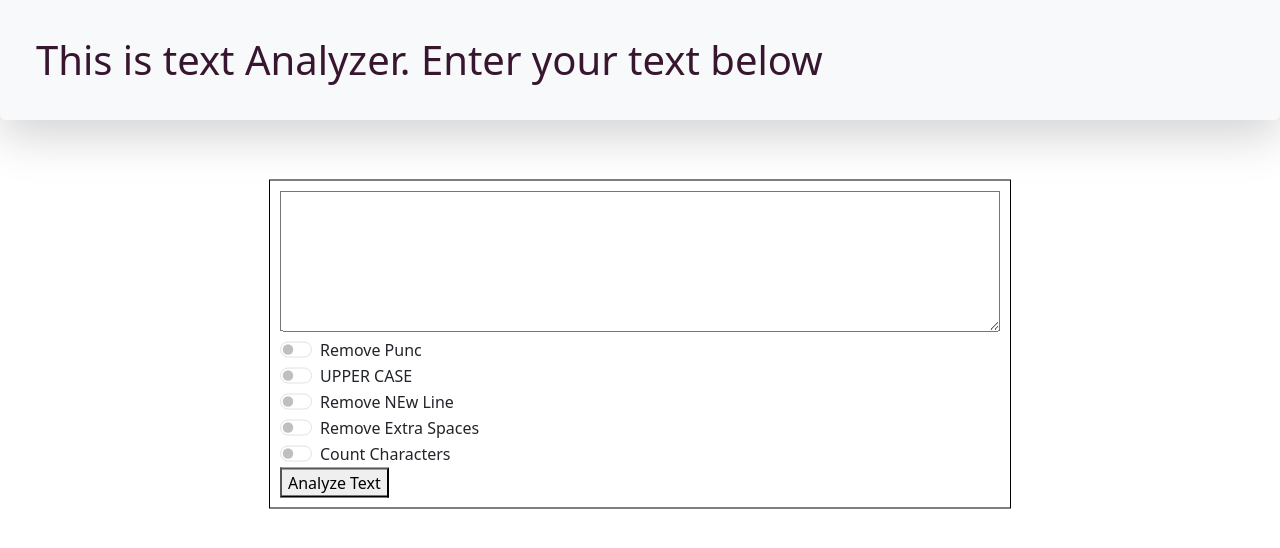
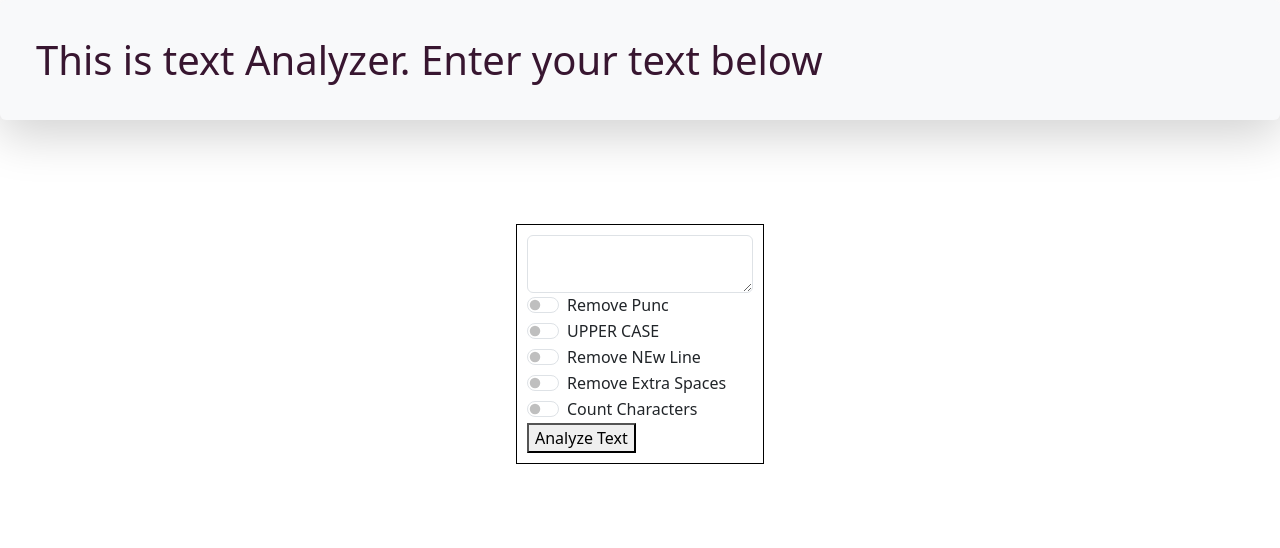
Before and after one commit to Shayan225/text-analyzer, a Django app: page / in a window 1280 px wide. Shown: the part 56-604 px from the top of the page. Run offline with Django 4.2, Linux system fonts and the light colour scheme.

Commit message:
Fixed Bugs

```diff
--- a/templates/index.html
+++ b/templates/index.html
@@ -7,6 +7,8 @@
     <style>
       .from-data{
         position: absolute;
+        width: auto;
+        height: auto;
         top: 50%;
         left: 50%;
         transform: translate(-50%, -50%);
@@ -63,8 +65,10 @@
 
       <div class="from-data">
        <form action = {% url "Analyze" %} method = 'post'>
-        {% csrf_token %}
-          <textarea name='text' cols="30" rows="10" style='width: 720px; height: 141px;'></textarea><br>
+        {% csrf_token %}<div class="form-floating">
+          <textarea class="form-control" placeholder="Leave a comment here" id="floatingTextarea"></textarea>
+          <label for="floatingTextarea"></label>
+        </div>
              <div class="form-check form-switch">
                 <input class="form-check-input" type="checkbox" name="RemovePunc" role="switch" id="flexSwitchCheckDefault">
                 <label class="form-check-label" for="flexSwitchCheckDefault">Remove Punc</label>
```
